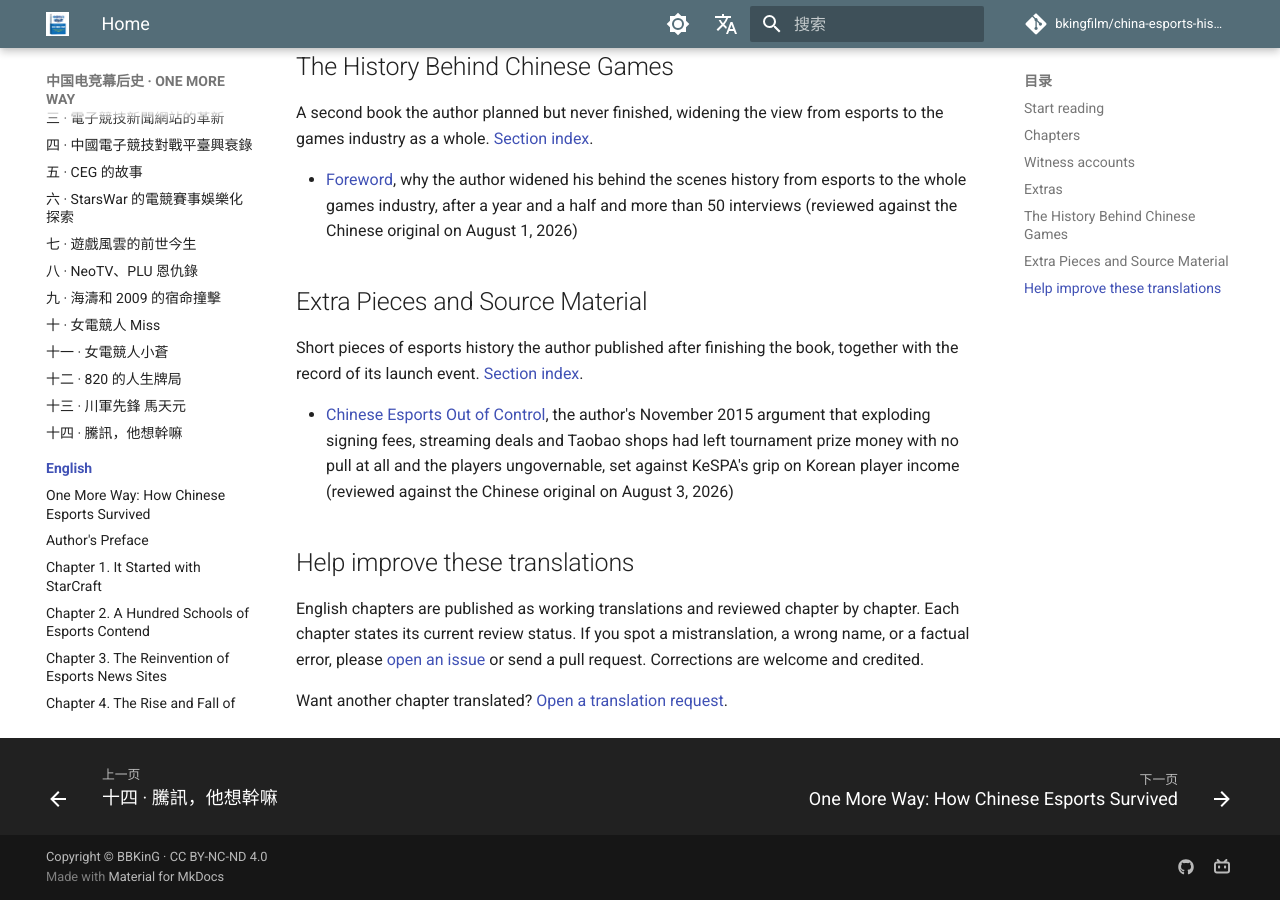
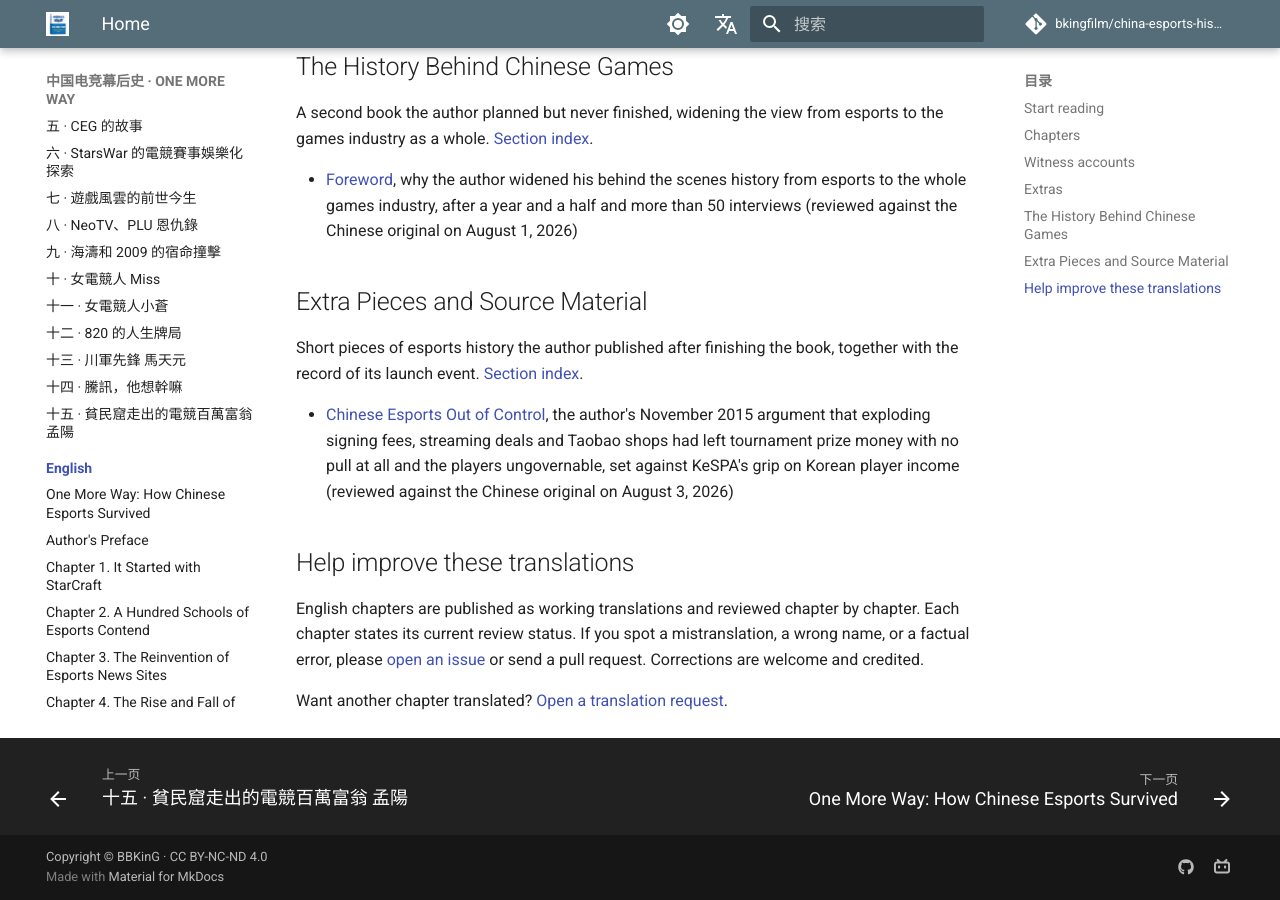
Before and after one commit to bkingfilm/china-esports-history, an MkDocs documentation site: the page built from docs/en/index.md, in a window 1280 px wide and 900 px high, scrolled down 6626 px. Built offline with MkDocs 1.6.1 and Material for MkDocs 9.7.7, drawn with Linux system fonts in a browser that asks for light colours; comment, search, counter and statistics services are not loaded; part of the change alters nothing that is shown.

Commit message:
繁體中文版新增第十五章 貧民窟走出的電競百萬富翁 孟陽
譯自 docs/zh/chapters/15-贫民窟走出的电竞百万富翁-孟阳.md，章節結構照已校對的英文版對齊（全章無小標）。
遊戲譯名括注《雷神之錘》（臺譯《雷神之鎚》）與星際爭霸（臺譯《星海爭霸》），各全章一次。
同時更新 docs/zh-tw/index.md 章節清單與 mkdocs.yml 繁體中文 nav。

Co-Authored-By: Claude Opus 5 (1M context) <noreply@anthropic.com>

```diff
--- /dev/null
+++ b/docs/zh-tw/15-mengyang-esports-millionaire.md
@@ -0,0 +1,153 @@
+# 十五 貧民窟走出的電競百萬富翁 孟陽
+
+> 《ONE MORE WAY：中國電競幕後史》其中一章。作者 BBKinG（劉洋）。譯自簡體中文原文：[十五 贫民窟走出的电竞百万富翁 孟阳](../zh/chapters/15-贫民窟走出的电竞百万富翁-孟阳.md)
+>
+> 首次發表於作者的知乎專欄，2013 年 12 月 5 日：https://zhuanlan.zhihu.com/p/19630299
+>
+> 這是等待校對的工作稿。若您發現誤譯、用詞不合臺灣習慣或史實錯誤，歡迎[開一個 issue](https://github.com/bkingfilm/china-esports-history/issues/new) 或送出 pull request。
+
+1983 年 1 月 29 日，孟陽出生於成都市東城區最亂最窮的一片棚戶區裡，此時，距離他在萬里長城上透過電子競技比賽拿到 100 萬元獎金，還有 21 年。
+
+假如你以為這個故事的起點已經很低了，那你就錯了。
+
+孟陽 10 歲的時候，他的父親因刑事案件被判了無期徒刑，母親白血球很低，經常會暈倒，無法從事繁重的工作，家庭經濟支柱崩潰了，但是相對這個而言，隨之而來的社會歧視才是一種真正的折磨。
+
+你能體會一個 10 多歲的孩子經常被學校老師稱呼為「殺人犯的兒子」嗎？並當著大家的面說「你爸是殺人犯，你也會是殺人犯」。看到這裡我不禁要問，我們的教育到底出了什麼問題？一個老師為什麼要這樣說？10 多歲的小孟陽怎麼也想不通，為什麼會有「有其父必有其子」這個說法？為什麼？
+
+老師折磨小孟陽，同學也在折磨，孟陽每天上學放學有一條必經之路，那條路不長，但是孟陽說，那是他每天要度過的最漫長的時間，因為他的同校同學也會在這條路上對他指指點點，這對小孟陽之後的性格影響非常大，他開始變得從小不願意與他人相處，孤僻，連喜歡的遊戲也是選了只需要單打獨鬥的，但是作為一個不認命的人，他的內心裡卻還有那麼一點點渴望的，渴望別人能注意到自己。
+
+其實在這樣惡劣的環境下長大，孟陽走極端的可能性是很大的，他的確有一段時間非常的憎恨老師和學校，但他沒有那樣做，一方面他渴望正常的人生，另一方面他還有母親需要照顧，於是他像刺蝟一樣，用無數尖利的刺包住了自己柔弱敏感的內心，儘量嚇走那些想傷害他的人，因為只有這樣，他才能不去想那些他完全無法理解的指責，不去怨恨和敵視這個對他並不善意的社會。
+
+孟陽說他很喜歡看周星馳的電影，因為電影裡小人物表現出來的樂觀讓他羨慕不已。
+
+羨慕，是因為當時的他做不到。
+
+1997 年，初二上半學期結束後，14 歲的孟陽就退學了。
+
+退學後，孟陽和母親一起經營一家錄影廳，錄影廳離家不近，他每天騎腳踏車風裡來雨裡去，燒水泡茶，招攬生意，1 塊錢 1 個人，一天能收 50 來塊的票錢。
+
+此時距離孟陽拿到 100 萬，還有 7 年，沒有人在意他是誰，他的夢想？他的憤怒？他的一切都被牢牢地壓在命運的五指山下，看不到一絲翻身的機會，所以很難想像如果沒有後來的電子競技，沒有 Quake 雷神之錘（臺譯《雷神之鎚》），他的人生會如何？
+
+幸好，命運還是把他和電子競技拉到了一起，用一種鬼斧神差的方式。
+
+1997 年 4 月的一天，孟陽的母親給他 6 塊錢零用錢，平時都是只給 5 塊的，不知道為什麼那天多給了他一塊，孟陽像往常一樣，打算去附近的電腦房玩玩遊戲打發時間，而到了電腦房發現小區大停電，電腦房沒開，孟陽覺得十分掃興，路過旁邊書報亭，想看看有沒有電腦硬體方面的雜誌，他一直對這個比較感興趣，這時他拿起了一本叫《家用電腦與遊戲機》的雜誌，那本雜誌是 6 塊錢，他買了下來。
+
+那期雜誌裡邊有一篇寫《Quake 雷神之錘 2》的文章，因為之前孟陽很喜歡玩另一款射擊遊戲《三角洲特種部隊》，所以就看了下去。有意思的是，他發現這篇文章裡說，Q2 要不斷跳著打，這對孟陽來說是很新奇的事情，竟然有如此超越現實的打法，就想玩玩。剛好，他常去的那家電腦房裡就有這個遊戲，其實那遊戲已經在電腦裡很久了，但因為他不認識那個圖示，所以從來沒有打開過。
+
+就這樣孟陽開始了 Q2 之旅，值得說一下的是當時電腦房的硬體配置並不好，他只能把 Q2 的螢幕縮小到手機那麼大來玩，這可能也是很多同時期的人才能體會到的艱辛。
+
+雖然 Q2 時期大家只是隨便玩玩，但孟陽的水準還是獲得了很多周圍的遊戲愛好者關注。Q2 從 98 年到 99 年有大概 20 多個戰隊伺服器，他都去挑戰過，不過因為當時的硬體和寬頻的限制，接觸到的最厲害的隊伍只是亞洲香港的 USF 戰隊。
+
+1999 年 10 月 1 日，Quake3 的 1.07 測試版發布了，孟陽常去的電腦房老闆是一個很喜歡遊戲的巡警，他有管道第一時間拿到了 Q3 裝在電腦裡。
+
+孟陽的時代，就此開始。
+
+相對 Q2 來說，Q3 的操作要簡單，畫面也好了很多，武器平衡性做得非常好，以至於之後雖然遊戲升級多次，但武器系統的參數卻從沒改過。
+
+遊戲門檻的降低和電腦硬體的相對提高造成更多新用戶的進入，Q3 的關注也比 Q2 要大了很多，開始有一些比較大的比賽，也有一些的明星出現，而這個時候，孟陽還只是一個默默無名的 Q3 愛好者而已。
+
+而從 1999 年到 2000 年，孟陽家裡的條件卻越來越差，錄影廳早已不做了，收入時有時無，17 歲的孟陽無路可選，也無可奈何，命運逼著他要走上一條新的路，能改變命運的路。
+
+2000 年 3 月，孟陽去參加了成都的一個 Q3 比賽，報名費 5 塊，讓他印象更深的是這個比賽來了不少當時圈內的 Q3 高手，還有當時國內很有名的 DOC 戰隊的幾個人。孟陽卻毫不畏懼迎難而上，雖然一開始在比賽裡落後著名選手 Netboy 12 分，最後不但追回來還超了對方一倍。氣勢大漲之下不但把另一個高手 gameboy 打了 20 比 0，還贏了後來 CS 時代很有名的 Evil|SF 教練 Butcher，最後只輸給了孟陽之後唯一拜過的師傅鄧和拿到了亞軍。
+
+這一戰讓孟陽打出了自信，他開始意識到這似乎是條路，電子競技之路。
+
+2000 年 8 月，由北京華彩公司主辦，ChinaRen 贊助的中國第一次 CPL 預選賽在北京舉行了，特別要提下的是，這次比賽的核心執行人叫 Maverick（顏穎），他是著名 Q3 網站 http://Q3ACN.com 的站長，圈內人稱呼他老馬，他當時在華彩軟件做技術總監。
+
+由於 CPL 的賽制特點，那場 CPL 預選賽是有國外高手來搶名額的，所以那屆比賽冠亞軍都是外國人，孟陽打到第四名，而第三名是他之後很多年的朋友和主要對手 CHJ。
+
+有意思的是，那屆 CPL 比賽跟那一年的 WCGC（World Cyber Games Challenge 世界電腦遊戲挑戰賽，WCG 的前身）同在太平洋電腦城的大樓裡，而且是同一天。於是，孟陽打完 CPL 就上 8 樓去打 WCGC 了。
+
+WCG 現在的世界知名度和地位已經不需要我多說了，而作為 WCG 試水的前身 WCGC 很多人都不瞭解，這是有客觀原因的，當時專門的電子競技傳播管道還是太少了，垂直媒體還沒起來，入口網站看不上，所以當時的電競賽事規模也很小。比如，WCGC 中國區預選賽現場只有 8 臺電腦，而且參加的人也很少，Q3 項目因為參加的就是那麼幾個熟人，大家的水準都彼此心知肚明，所以乾脆都沒打，大家就一致同意讓參賽經驗比較多的 Gameboy 和 Butcher 去韓國了。
+
+那年的 WCGC 上發生了一齣很著名的鬧劇，WCGC 的 Q3 亞軍瑞典職業選手 LakermaN 說了句：中國人還會玩電腦？這句話對中國電競產生了十分深遠的影響。
+
+現在不清楚他說這句話的時候是在什麼語境下？是不是以訛傳訛？反正這句話讓當時全中國的玩家都憤怒了，年輕的孟陽和 CHJ 也對此非常生氣，下定決心要打敗他，要打敗他就要付出更多的練習，這意味著要走職業電競選手的路了，所以有了新的人生思考和行動。順便說一下，這句話還讓另一個人十分憤怒，堅定了他要把電競戰隊職業化的決心，這個人是當時 lion 戰隊的隊長後來的 WE 創始人裴樂 KinG。
+
+在職業化的思路下，WCGC 之後孟陽接受老馬的邀請，於 2001 年來到北京，加入北京華彩公司，成為一名職業選手。這裡需要介紹下北京華彩公司，全名北京天下華彩網絡軟件有限公司，是臺灣華彩集團的中國分公司，這是一家做發行的公司，說這些可能大家沒什麼概念，但是下面這句話你肯定很熟悉，《三角洲特種部隊 3 大地勇士》和《萬王之王》就是這家公司引入中國的。
+
+一轉眼，到了 2001 年 WCG 的預選賽，這屆預選賽是非常殘酷的，第一場就抽到孟陽和 CHJ，此時的他們倆透過半年的職業訓練，已經成了中國 Q3 領域最頂尖的兩位選手，但這個提前的碰撞讓所有人都愣住了，而且預選賽是單敗淘汰的，也就是說，大家辛苦半年的訓練就看這一場了。
+
+後來有朋友回憶那一場比賽，對孟陽說，當時全場都靜的不敢有任何聲音，我們這麼熟的朋友，我都不敢上去跟你說話，因為你們兩個人在打比賽的時候，眼裡都是殺氣。
+
+可能大家都很看重那一年，所以雖然是第一場，但都拼上了老底。這讓那一場比賽的水準之高，戰鬥之激烈也成為後來很多年裡大家時常會總會提起的經典，最終，孟陽贏了那一場水準相差很小的比賽，CHJ 沒想到夢想會這麼早結束，失望至極。之後，孟陽一馬平川拿下 WCG 中國區 Q3 冠軍，代表中國去了韓國，同去的還有那年 CS 項目的 Evil|SF 戰隊。
+
+可惜當時的中國電子競技水準與國際方面差距是非常大的，以 CS 舉例，WCG 上打的幾個地圖，國內的比賽是沒打過的，戰隊也沒有訓練過，在參賽經驗和行業整體單薄的情況下，出成績必然很困難，這也是 2001 年 WCG 回來之後中國掀起比賽規則與國際接軌風潮的原因，從那一刻開始，中國電子競技才算是從上到下結束了混沌期，找到了發展的方向。
+
+2002 年 WCG，又是一年苦練之後，孟陽報了兩個項目，一個是 Q3，一個是虛幻競技場，他還是如願拿到 WCG 中國區的冠軍，同樣獲得去韓國資格的亞軍選手是從俄羅斯專門趕回來打比賽的樊知博，可能大家對他的另一個名字更熟悉：Jibo。
+
+這一年孟陽 19 歲了，經過 2 年的職業化訓練，他的競技狀態也迎來一個小高峰，他已經開始對 Q3 有了系統化的認識，形成了自己的打法。
+
+孟陽發現一個定律：選手有過多操作的時候就會發生錯誤。
+
+有人說，這不是很簡單的一句話嗎？對，大多有實際效果的戰術思想都很簡單，比如，毛主席的「打的贏就打，打不贏就跑」。
+
+孟陽在這一思路下開始改變自己的戰術風格，從進攻轉為防守，因為進攻的人比防守的人操作多，犯錯的機率就大。
+
+在 WCG 之前，孟陽研究歐洲選手的打法時，發現他們講究宏觀的全場控制，就是對地圖上每個資源的位置和資源刷新的時間都非常熟悉，知道如何選擇行走路線可以讓對方在復活後也拿不到資源。這就像打撞球一樣，打進這個紅球後，讓白球走到什麼位置可以更好地一桿到底，如果進不了球也要讓對方沒機會進球，這就是一種對局勢的宏觀控制。
+
+在參考別人和綜合了自己的思路後，孟陽形成了他的戰術風格，他稱之為「猥瑣 + 尾行」，像幽靈刺客一樣跟著獵物，卻不讓對方知道他在哪裡。
+
+這種打法也讓他獲得實際的效果，WCG 一路過關斬將，最後一局因為射空了 2 槍，輸給了美國的 Socrates，取得了 2002 年 Q3 的世界第四，這是中國人在這個項目上的最好成績了。
+
+2002 年之後，由於 Q3 的遊戲黃金時期已經過去，再加上同時期新遊戲的層出不窮，特別是操作門檻更低，容錯率更大的射擊遊戲 CS 開始全面普及和火爆，Q3 就變成一個很高端小眾的圈子了。
+
+孟陽在 2003 年之前透過大大小小的比賽大概賺了 2 萬多塊錢，雖然聽上去不多，但在那個比賽少之又少的時代，這已經很多錢了，他全家吃飯都是在靠他的比賽獎金，但是隨著 Q3 關注度的下降和比賽減少，又一次把孟陽推回了谷底，最窮時他和母親身上只剩下 40 塊錢，在萬般無奈的情況下，孟陽連電腦都賣了，去一個國企找了一個工作賺錢養家，但因為毫無興趣，所以做得很無奈。
+
+孟陽 2003 年的 ESWC 法國之行也很失敗，他說根源是自己太狂妄了，沒有客觀地去分析每個對手，在 16 進 8 的時候就被淘汰了。當時央視 CCTV5 也派出了攝製組到法國的比賽現場，有次攝影大哥對他說，你背負了太多的壓力，最後那場失敗後，你轉過來發現攝影機在對著你，明明很痛苦，卻還微笑著招了招手，我在鏡頭裡看著很心疼，如果難受，你不用為難自己。
+
+這話也是孟陽那段低谷生活的真實寫照。
+
+2004 年，發生了一個轉機，一直陪孟陽練習 Q3 的好友 Perfect（蔣珂，後來著名 CS 戰隊 Evil 的主力隊員）告訴孟陽，上海要組一個電子競技職業俱樂部，這就是後來的 5E 俱樂部。
+
+孟陽是 2004 年 6 月 13 日到上海的，而他 2001 年去北京入職華彩公司的那天也是 6 月 13 日，不知道這是不是一個巧合。5E 當時給孟陽開了 3600 塊錢，這在當時是很高的工資了，5E 俱樂部當時的陣容也是非常豪華了，負責人劉星是做金融出身的，所以在拉投資方面成果很顯著，拉到了聯想集團的一個大股東投資。
+
+至於 5E 為什麼僅僅是曇花一現就消失了？
+
+據說有兩個原因：1、比賽成績不佳，輸了幾場重要的比賽。2、有一次比賽因為睡過了於是失去了比賽資格。
+
+這兩個事情讓投資方認為這個隊伍的紀律性太差了，就取消了贊助，於是 5E 只存在了半年就解散了。最後 5E 被劉星整隊賣給了北京 hunter 戰隊。
+
+大家可以看到，中國電子競技的發展是非常波折的，有過很多次的嘗試，最可惜的是有很多錯誤是本來不應該發生的，這也是我寫這本書的原因，希望中國電子競技能夠有所積累，成熟起來，少走點彎路。
+
+5E 的失敗其實不是本文重點，重點是在 2004 年 7 月時，劉星跟孟陽說，北京有一個 100 萬美金的比賽，孟陽不相信，因為當時的國內比賽規模離這個獎金級別還很遠。
+
+後來過了一個月，孟陽在北京，確認了真有這個比賽，是臺灣的一家電腦硬體公司「升技公司」辦的，全稱叫「升技 Fatal1ty 長城 DOOM3 百萬挑戰賽」，項目是毀滅戰士 DOOM3，這也是出 Q3 的公司 id Software 出品的遊戲，跟 Q3 很像。只是獎金是 100 萬人民幣，不是美元，不過，這個數額即使放在現在也是非常誇張的獎金了。
+
+可孟陽還沒玩過 DOOM3 這個遊戲，於是趕緊到處去找，最後從鄧培智（nVIDIA 的總工程師之一）那裡，孟陽拿到了正版的 DOOM3，找了臺頂級配置的電腦試了下，發現這個遊戲對硬體要求非常高，不過他管不了那麼多了，因為能練習的時間已經不多了。
+
+大家在賽前都不看好孟陽，因為都知道孟陽接觸這個遊戲的時間很倉促，孟陽自己也非常擔心，可是獎金如此誘人，說什麼也要試試！
+
+不過，Fatal1ty 似乎更緊張，地圖是他早就選好的，但在正式比賽前，他提出了不讓孟陽看他和別的選手的比賽，必須要退到 200 米以外，孟陽接受了。
+
+當中國另一位頂級 Q3 選手 aZhe（張哲）以 6 比 9 輸給 Fatal1ty 後，已經摸清 Fatal1ty 水準的 azhe 只對從 200 米外走回來的孟陽說了一句話：如果你贏不了他，我把我的頭擰下來給你。
+
+孟陽後來說，那場比賽一點也不精彩，上來就一口氣打到 25：2。
+
+這是因為他在比賽前做了很多準備，還翻出了自己的很多 Q3 錄影，想當時犯了什麼錯誤，最後制定了一套嚴密的比賽計畫，就是要完全控制遊戲內的資源，就算放棄掉眼前的追殺機會，也要去搶資源，讓對手拿不到武器跟他抗衡，於是就出現了這樣壓倒性的勝利。
+
+孟陽說，當時現場有 140 多位記者，15 分鐘打成這樣他也沒想到，這就讓了幾分，用孟陽的話來說就是：「都是國際友人嘛，沒必要那麼血腥 18 禁，不太好」。
+
+於是，總的來說那是場比較輕鬆的比賽，但是比賽後有人卻說是孟陽買通了 Fatal1ty，故意放水給他，孟陽說他當時沒辦法也沒必要解釋，幸好緊接著在 2004 年 12 月 22 日在美國達拉斯舉行的 CPL 冬季賽上，孟陽分別擊敗了美國第一選手 Nomadic 和德國的歐洲第一選手 dragon，獲得了 9000 美元和一個很有份量的 DOOM3 世界冠軍，這也是中國第一個單人競技世界冠軍，他用實際行動回答了大家的質疑。
+
+還有很多人說，升技那 100 萬最後沒給，在這件事上孟陽說了幾個很有趣的事情。
+
+1、比賽後一個星期，獎金到帳了，孟陽給主辦方的是他母親的帳戶，所以打電話讓他母親去查，他母親查了以後跟他說，前邊一個 8，後面只看到很多零。（除去 20% 個人所得稅，獎金拿到 80 萬）
+
+2、升技剛開始的確是覺得這 100 萬花得有點意外，他們沒想到老 F 會輸，但是後來全世界鋪天蓋地的報導，讓他們發覺這 100 萬花得太值了，光是成都本地發行量很大的成都商報就用 A2 的整版來報導了孟陽獲得百萬獎金的故事，這些商業品牌的宣傳價值是用 100 萬買不到的。
+
+3、獎金俱樂部分了 12 萬，孟陽給了一直陪他練習的 azhe 7 萬塊，給 Perfect 包了 1 萬的紅包，因為當初是他介紹孟陽去 5E 的，然後拿了一萬塊出來給 hunter 俱樂部的隊友們改善生活，這就是孟陽，對兄弟義氣看得很重。
+
+4、剩下的錢，2005 年 1 月孟陽在成都花了 50 萬買了兩套房子，07 年因為老屋拆遷又分了一套，當初 2100 塊一平米買的房如今已經漲到 1 萬 3，孟陽的母親現在每個月在家收房租就能養老，這母子倆總算是有了安定的生活。
+
+5、孟陽在長城百萬挑戰賽和 CPL 冬季賽獲得總冠軍後，為了刺激國內電競選手，特此在多次訪談中提到自己每天進行 12 小時訓練。孟陽說，這是他善意地吹了個牛，實際上他每天只有 5 個小時訓練左右，甚至不到。但這帶來的後果是很瘋狂的。比如，和他一起合租的星際爭霸（臺譯《星海爭霸》）選手 PJ 每天練習的時間從 1 小時變成每天練習 6 小時，WE 的 Sky 聽說後也大幅度加長訓練時間。這也是後來《電子競技》雜誌主編稱他為「中國電子競技精神領袖」的原因。
+
+2005 年，孟陽回到北京，繼續過著到處打比賽掙獎金的日子，陸陸續續又賺了 30 萬的樣子，到 2007 年的時候，他覺得人過了 25 歲狀態就會大幅度下降，就立刻停止了打比賽，轉型做別的去了，在這期間，Razer 的老大 min 曾找到孟陽，願意花 1500 美元一個月請他做過 Razer 新產品的測試員，他接受了。此外他還做過網站，賣過紅酒，都是跟著自己的興趣在走。
+
+07 年 3 月 15 日，孟陽加入了 World Elite 並主職 FPS 方面項目。因為他和 KING、Sky 等 WE 元老成員從 04 年就保持著良好的關係，同時也經常相互給予重要的支持和幫助。
+
+之後，孟陽發覺自己還是在遊戲方面比較有感覺，加入 Q3 戰友 Jibo 所在的一家俄羅斯公司做了遊戲的引進和出口。如今孟陽已經加入了騰訊，依然負責遊戲引進方面的工作，憑藉自己對遊戲的經驗和敏感度，為公司決策提供建議。
+
+你不放棄人生，人生就不會放棄你。
+
+貧民窟走出的電競百萬富翁，孟陽
--- a/docs/zh-tw/index.md
+++ b/docs/zh-tw/index.md
@@ -34,3 +34,4 @@
 - [十二 820 的人生牌局](12-zouyitian-820-card-game-of-life.md)，全書第十二章。820（鄒倚天）1989 年生於上海青浦，父母離異，家裡沒錢沒關係沒背景，初中畢業就進技校讀機電。2003 年從魔獸爭霸 3 的 RPG 地圖一路玩到臺灣人做的《真三》，在真三數字隊裡拿到 820 這個代號，再從 Dota 6.27 轉進 DOTA，2007 年底以月薪 1500 元加入 HTML 開始打職業。進 Ehome 之後撞上 2009 年管理層的權力鬥爭和 IEM 代打門，禁賽加上兩個月沒訓練，士氣整個垮掉；2010 年在法國 ESWC 拿到世界冠軍，因為對英雄 VS 的理解被冰蛙用名字命名了遊戲裡的一個英雄，回國後打出十冠王，工資卻還是 2500 元。2011 年科隆的百萬美金 Dota2 邀請賽拿下亞軍後離隊，轉做全職解說（等待校對的工作稿）
 - [十三 川軍先鋒 馬天元](13-matianyuan-sichuan-vanguard.md)，全書第十三章。馬天元（MTY）1981 年生於成都，高考時認真了一下就考進四川大學計算機系，大二在遊戲電腦房「打工」，其實是靠星際爭霸的名氣替店裡拉生意。1999 年他進了 =A.G=，很可能是中國第一支全職業電子競技戰隊，兩個項目兩名選手，月薪 2000 元。2001 年 WCG 韓國總決賽，星際爭霸雙打這個項目他和 Deep 到了首爾才知道，決賽對德國隊打到 2 比 2，奪冠瞬間他腦子一片空白，兩人高舉五星紅旗站上頒獎臺的那張照片把很多人帶進了這一行。同年 11 月亞聯戰網強推收費，點卡買不到、人跑光，兩個月後整個電子競技部門被撤。此後他四度復出做俱樂部，2009 年在武漢試以戰隊養戰隊的電競培訓模式，2010 年回成都把 AG 的名號重新立起來，隊員工資獎金很高而管理層薪水不高。2012 年女兒出生，他到上海從頭開始（等待校對的工作稿）
 - [十四 騰訊，他想幹嘛](14-tencent-what-does-it-want.md)，全書第十四章。作者從自家的 StarsWar 被 TGA 與 LPL 的密集檔期擠得排不進場寫起，回頭盤騰訊遊戲的幕後史。1998 年騰訊與中國電競同歲，一個從 QQ 會員、QQ 秀一路滾出贏利模式，另一個到 2003 年還找不到自我造血的路。2007 年 QQ 上彈出的一則部門招聘，成了騰訊遊戲爆發的起點；CF 從一款慘不忍睹的測試版被重新定位成降低操作門檻、拉高 KD 比的新手 FPS，再靠加入 WCG 與雷蛇捆綁把品牌拉起來。真正的核心競爭力是推廣商體系，用 QQ 平臺資源跟各地供應商換資源，只出很少的包機費就把百城聯賽鋪進 120 家網咖。CF 拿下世界第一的線上人數卻紅而不紫，作者歸因於沒有區域網路模式，進不了校園也無法自我傳播；2010 年接手的英雄聯盟則走網遊往寬、電競往高的雙線，進聯賽的俱樂部三個月保底 10 萬，冠軍獎金 50 萬（等待校對的工作稿）
+- [十五 貧民窟走出的電競百萬富翁 孟陽](15-mengyang-esports-millionaire.md)，全書第十五章。孟陽 1983 年生於成都最亂最窮的一片棚戶區，10 歲那年父親因刑事案件被判無期徒刑，老師當著全班叫他「殺人犯的兒子」，14 歲讀完初二就退學，跟母親一起開錄影廳，一天收 50 來塊票錢。1997 年 4 月一次社區停電讓他多買了一本雜誌，從此走進 Quake。2000 年成都一場報名費 5 塊的 Q3 比賽打出自信，2001 年進北京華彩當職業選手，同年 WCG 預選賽第一場就抽到最強對手 CHJ，2002 年靠他稱為「猥瑣 + 尾行」的控圖打法拿到 Q3 世界第四。Q3 退潮後他窮到跟母親身上只剩 40 塊，賣掉電腦去國企上班。2004 年升技辦的長城 DOOM3 百萬挑戰賽，他 15 分鐘打到 25 比 2 擊敗 Fatal1ty，稅後拿到 80 萬，年底又在達拉斯 CPL 冬季賽奪下中國第一個單人競技世界冠軍。獎金分了 7 萬給陪練的 azhe，剩下的替母親在成都買房，之後轉做產品測試、網站與遊戲引進（等待校對的工作稿）
--- a/mkdocs.yml
+++ b/mkdocs.yml
@@ -174,6 +174,7 @@ nav:
       - 十二 · 820 的人生牌局: zh-tw/12-zouyitian-820-card-game-of-life.md
       - 十三 · 川軍先鋒 馬天元: zh-tw/13-matianyuan-sichuan-vanguard.md
       - 十四 · 騰訊，他想幹嘛: zh-tw/14-tencent-what-does-it-want.md
+      - 十五 · 貧民窟走出的電競百萬富翁 孟陽: zh-tw/15-mengyang-esports-millionaire.md
   - English:
       - "Home": en/index.md
       - "One More Way: How Chinese Esports Survived": en/one-more-way-tedx-2015.md
```
